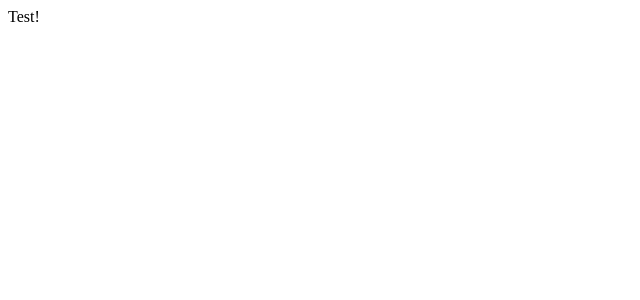
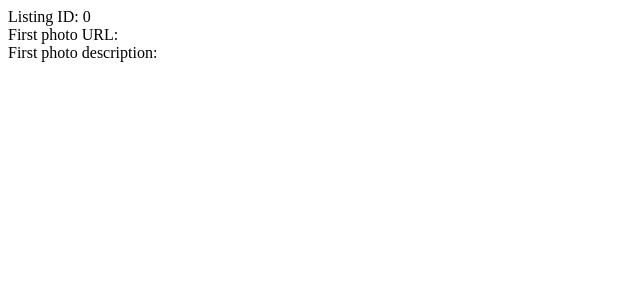
Before and after one commit to stay7omewhere/photo-gallery, a React app: page / in a window 1280 px wide. Shown: the top 300 px of the page, without its empty margins (0-640 px from the left). Built offline with nearby package versions, Linux system fonts and the light colour scheme; no server answers.

Commit message:
set react component state with passed-in listingId, invoke ajax call in componentDidMount with listingId to set state with photos (dummy data for now), server route to handle get req at /photos/:listingid path

```diff
--- a/client/src/index.jsx
+++ b/client/src/index.jsx
@@ -1,4 +1,33 @@
 import React from 'react';
 import ReactDOM from 'react-dom';
+import $ from 'jquery';
 
-ReactDOM.render(<div>Test!</div>, document.getElementById('photo-gallery'));
+class App extends React.Component {
+  constructor(props) {
+    super(props);
+    this.state = {
+      listingId: props.listingId,
+      photos: []
+    }
+  }
+
+  render() {
+    return (
+      <div>
+        <div>Listing ID: {this.state.listingId}</div>
+        <div>First photo URL: {(this.state.photos[0]) && this.state.photos[0].url}</div>
+        <div>First photo description: {(this.state.photos[0]) && this.state.photos[0].description}</div>
+      </div>
+    )
+  }
+
+  componentDidMount() {
+    $.get(`/photos/${this.state.listingId}`, null, (photos) => {
+      console.log('photos received for listing', photos);
+      this.setState({photos: photos});
+    }, 'json');
+  }
+
+}
+
+ReactDOM.render(<App listingId={0} />, document.getElementById('photo-gallery'));
--- a/package.json
+++ b/package.json
@@ -22,6 +22,7 @@
     "babel-loader": "^8.0.6",
     "eslint-config-hackreactor": "git://github.com/reactorcore/eslint-config-hackreactor",
     "express": "^4.17.1",
+    "jquery": "^3.4.1",
     "nodemon": "^1.19.3",
     "path": "^0.12.7",
     "react": "^16.10.2",
```
Also changed, not shown: 2 other files (tests, documents, lock files or other folders).
